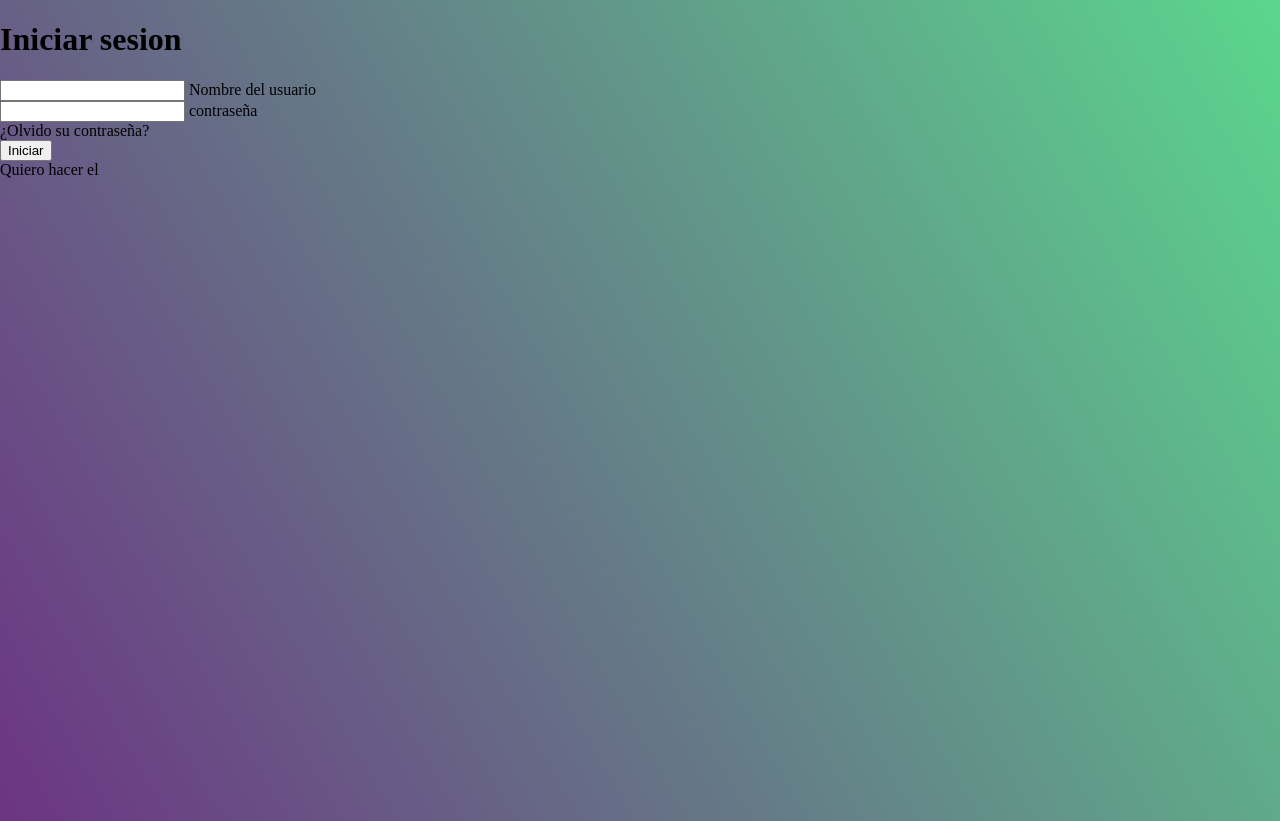
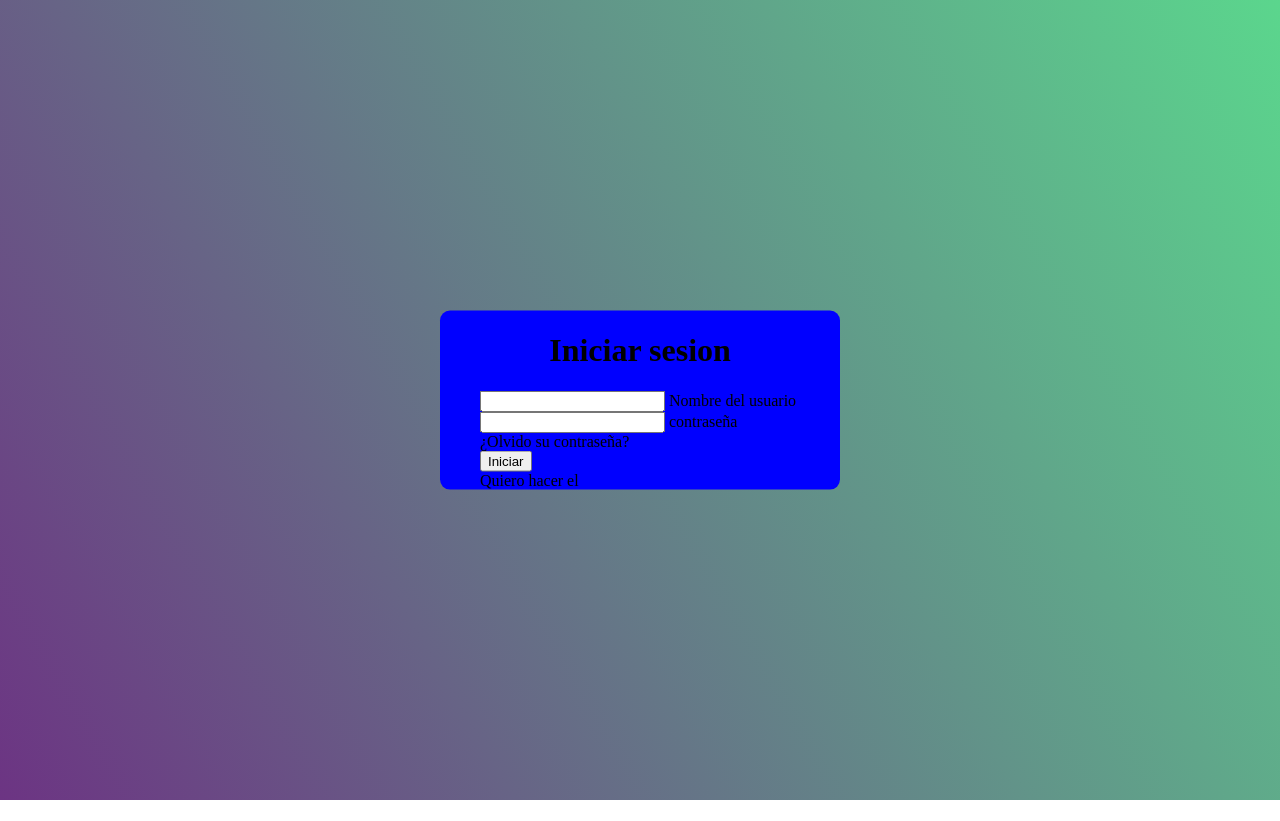
Before and after one commit to CristianPalafox001/LOGIN, a plain HTML site: page index.html in a window 1280 px wide. After the commit the page ends 800 px from the top, so only its background shows below. Drawn offline with Linux system fonts and the light colour scheme.

Commit message:
Centre el formulario y le cambie el color

```diff
--- a/index.html
+++ b/index.html
@@ -8,7 +8,7 @@
 
 </head>
 <body>
-<div class="Formulario">
+<div class="formulario">
 
     <h1>Iniciar sesion</h1>
     <form method="post">
--- a/style.css
+++ b/style.css
@@ -12,6 +12,18 @@ body {
     left: 50%;
     transform: translate(-50%, -50%);
     width:400px;
-    background:gray;
+    background: blue;
     border-radius: 10px;
 }
+
+.formulario h1{
+text-align:Center;
+padding: 0 a 20px 0;
+border-bottom:1 px solid silver;
+
+}
+
+.formulario form{
+    padding: 0 40px;
+    box-sizing:border-box;
+}
```
